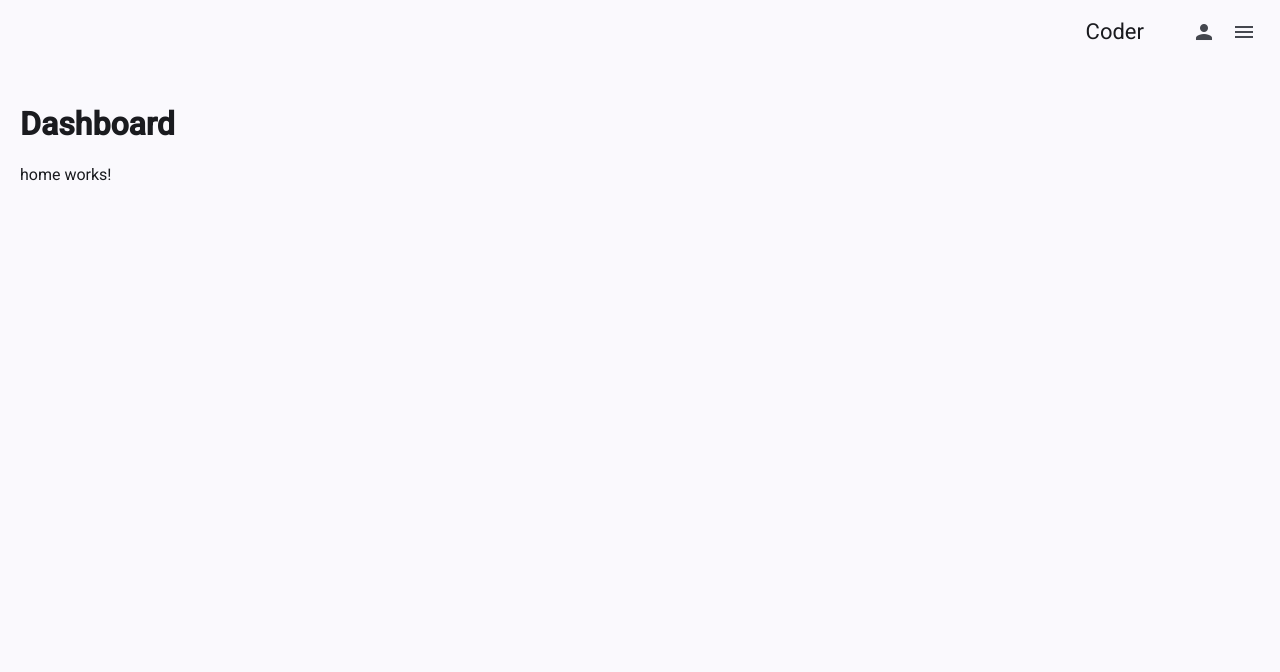
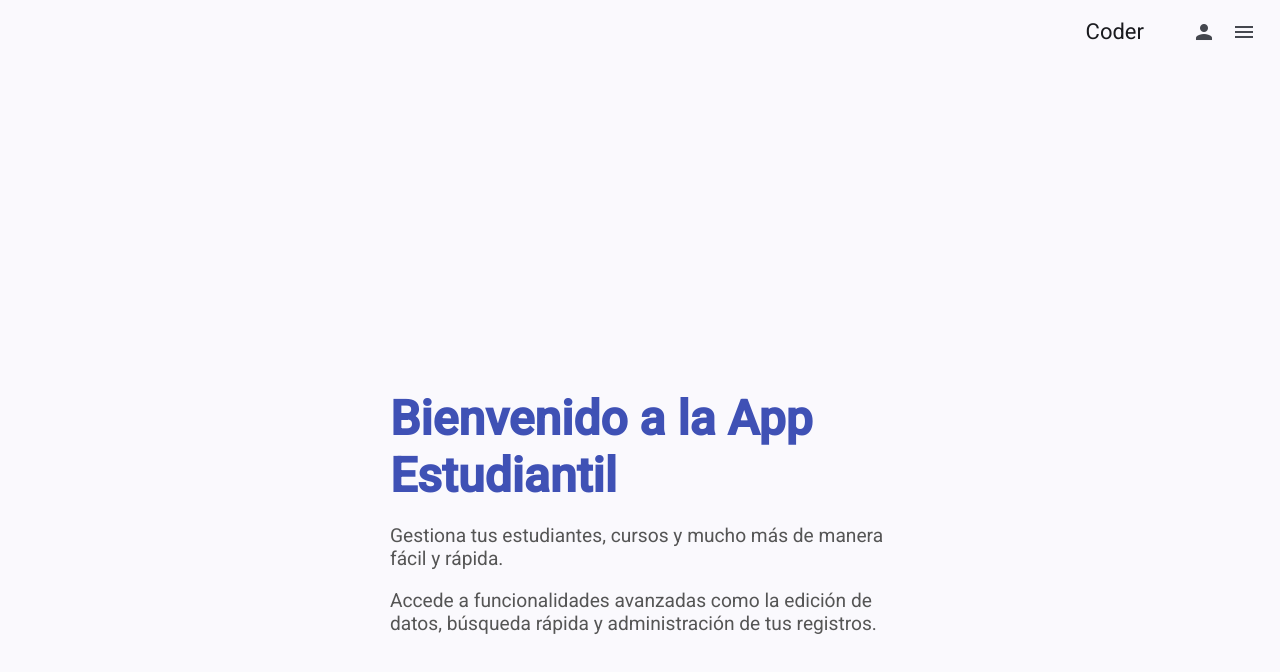
Before and after one commit to LionelJanus/App-educacion, an Angular app: page /dashboard/home in a window 1280 px wide. Shown: the top 672 px of the page. Built offline with nearby package versions, Linux system fonts and the light colour scheme.

Commit message:
creando los formularios

```diff
--- a/src/app/modules/dashboard/dashboard.component.html
+++ b/src/app/modules/dashboard/dashboard.component.html
@@ -1,2 +1,2 @@
-<h1>Dashboard</h1>
+
 <router-outlet></router-outlet>
--- a/src/app/modules/dashboard/pages/home/home.component.html
+++ b/src/app/modules/dashboard/pages/home/home.component.html
@@ -1 +1,10 @@
-<p>home works!</p>
+
+<div class="intro-container" style="display: flex;justify-content: center;">
+    <div class="intro-text">
+      <h1>Bienvenido a la App Estudiantil</h1>
+      <p>Gestiona tus estudiantes, cursos y mucho más de manera fácil y rápida.</p>
+      <p>Accede a funcionalidades avanzadas como la edición de datos, búsqueda rápida y administración de tus registros.</p>
+    </div>
+    <div class="intro-image">
+    </div>
+  </div>
--- a/src/app/modules/dashboard/pages/home/home.component.scss
+++ b/src/app/modules/dashboard/pages/home/home.component.scss
@@ -0,0 +1,35 @@
+/* src/app/intro/intro.component.css */
+
+.intro-container {
+    display: flex;
+    justify-content: space-between;
+    align-items: center;
+    height: 100vh;
+    padding: 20px;
+    text-align: left;
+  }
+
+  .intro-text {
+    max-width: 500px;
+  }
+
+  .intro-text h1 {
+    font-size: 3rem;
+    margin-bottom: 20px;
+    color: #3f51b5;
+  }
+
+  .intro-text p {
+    font-size: 1.2rem;
+    margin-bottom: 15px;
+    color: #555;
+  }
+
+  .intro-image img {
+    max-width: 500px;
+    border-radius: 8px;
+  }
+
+  button {
+    margin-top: 20px;
+  }
--- a/src/app/modules/dashboard/pages/students/students.component.html
+++ b/src/app/modules/dashboard/pages/students/students.component.html
@@ -1 +1,2 @@
+<h1>Dashboard</h1>
 <app-students-form></app-students-form>
```
Also changed, not shown: 1 other file (tests, documents, lock files or other folders).
